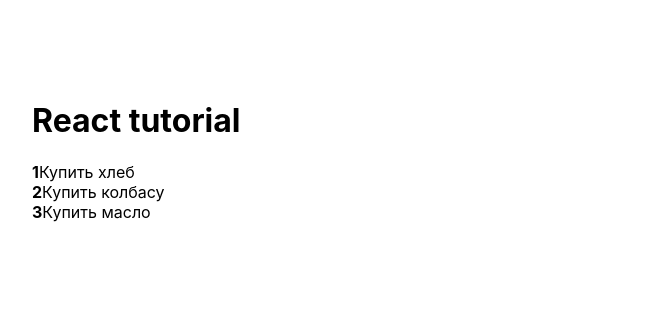
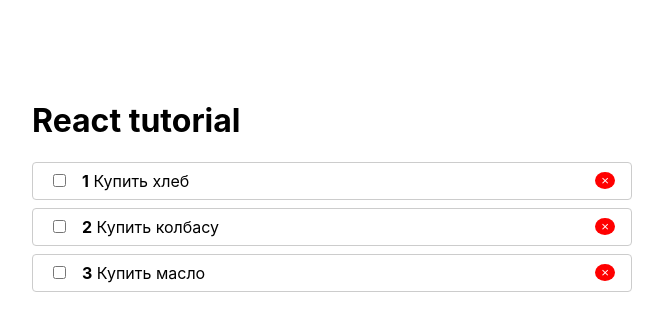
Before and after one commit to khilioti/react-list, a React (Create React App) app: page / in a window 1280 px wide. Shown: the top 330 px of the page, without its empty margins (308-971 px from the left). Built offline with nearby package versions, Linux system fonts and the light colour scheme.

Commit message:
config css

```diff
--- a/src/Todo/TodoItem.js
+++ b/src/Todo/TodoItem.js
@@ -1,11 +1,34 @@
 import React from "react";
 import PropTypes from "prop-types";
+import { findByLabelText } from "@testing-library/react";
+
+const styles = {
+    li: {
+        display: 'flex',
+        justifyContent: 'space-between',
+        alignItems: 'center',
+        padding: '.5rem 1rem',
+        border: '1px solid #ccc',
+        borderRadius: '4px',
+        marginBottom: '.5rem'
+    },
+    input: {
+        marginRight: '1rem'
+    }
+}
+
 
 function TodoItem({ todo, index }) {
   return (
-    <li>
+    <li style={styles.li}>
+        <span>
+            <input type="checkbox" style={styles.input}/>
+
       <strong>{index + 1}</strong>
+      &nbsp;
       {todo.title}
+      </span>
+      <button className='rm'>&times;</button>
     </li>
   );
 }
--- a/src/index.css
+++ b/src/index.css
@@ -17,3 +17,10 @@
   margin: 0 auto;
   width: 600px;
 }
+
+.rm {
+  background: red;
+  border-radius: 50%;
+  color: #fff;
+  border: none
+}
```
